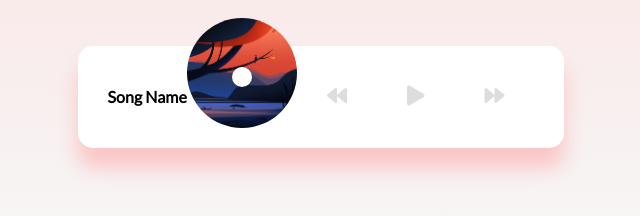
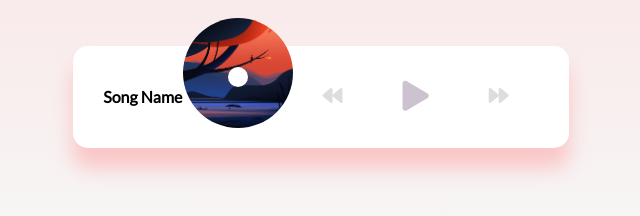
Before and after one commit to octoi/music-player, a plain HTML site: page index.html in a window 1280 px wide. Shown: the part 344-560 px from the top of the page, 319-959 px from the left. Drawn offline with Linux system fonts and the light colour scheme.

Commit message:
action btn big

```diff
--- a/style.css
+++ b/style.css
@@ -87,3 +87,8 @@ body {
 	padding: 10px;
 	margin: 0 20px;
 }
+
+.action-btn-big {
+	color: #cdc2d0;
+	font-size: 30px;
+}
```
